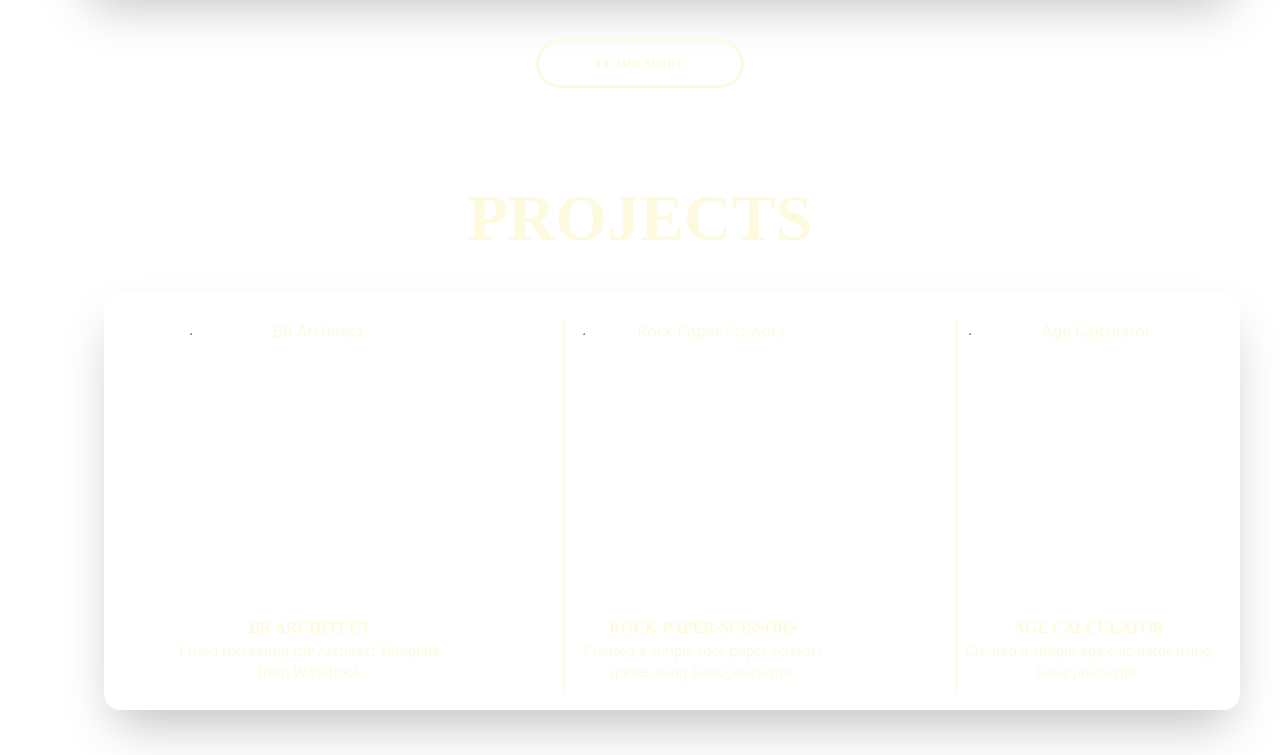
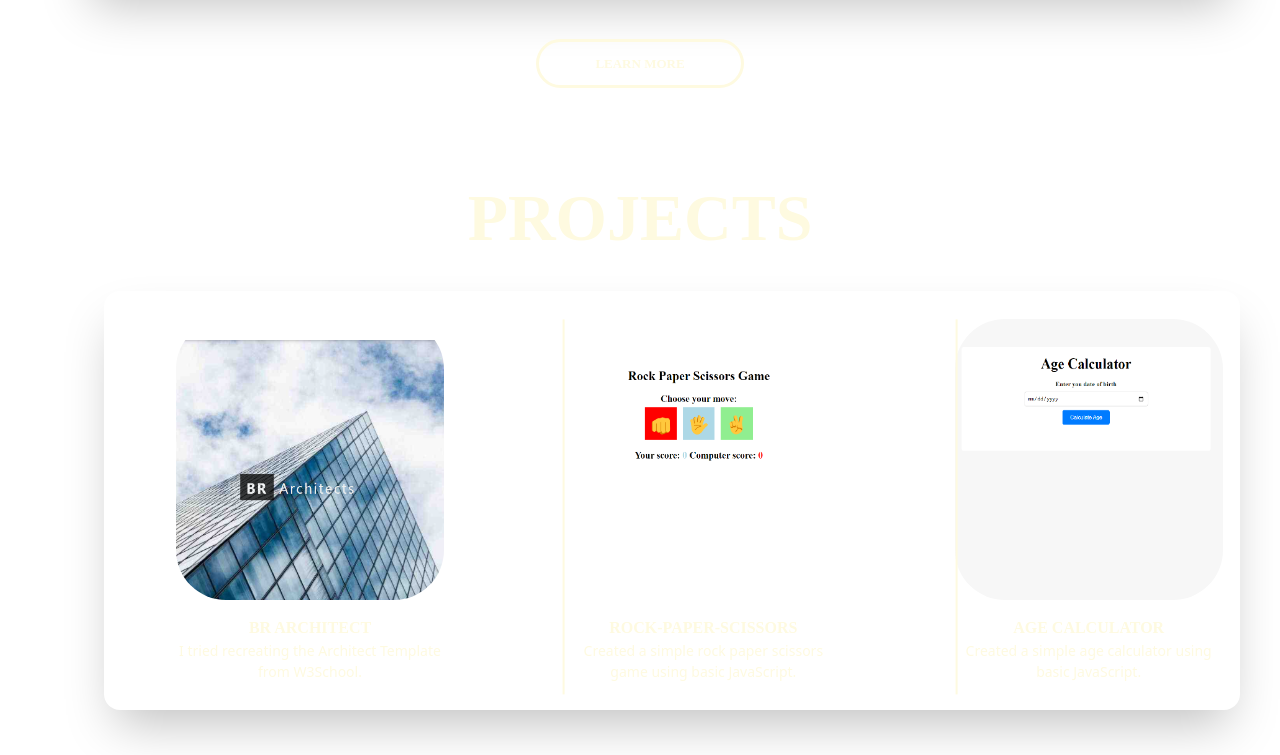
Before and after one commit to innocentemutabazi/PersonalPortofolio, a website: page index.html/index.html in a window 1280 px wide. Shown: the part 1989-2744 px from the top of the page. Drawn offline with Linux system fonts and the light colour scheme; the site is published under a folder, as on GitHub Pages, so addresses that start at the root find nothing; a web font is replaced by a local one.

Commit message:
updated the media's paths

```diff
--- a/index.html/index.html
+++ b/index.html/index.html
@@ -22,7 +22,7 @@
 <body class=" text-[#FEFAE0]">
   <video id="video-background" autoplay loop muted
     class="fixed right-0 bottom-0 min-w-full min-h-full w-auto h-auto z-0 object-cover">
-    <source src="/1095303825-preview_1710524380337.mp4" type="video/mp4">
+    <source src="1095303825-preview_1710524380337.mp4" type="video/mp4">
   </video>
   <header class="flex justify-between items-center py-4 px-6 bg-transparent z-10 relative">
     <a href="#">
@@ -54,7 +54,7 @@
   <div class="mt-48 flex ">
     <div class="inline">
       <div class="relative float-left flex justify-center align-middle ml-[250px] mr-64 w-[60%]">
-        <img src="/image1.png" class="absolute rounded-[40px]  h-[480px] shadow-2xl">
+        <img src="image1.png" class="absolute rounded-[40px]  h-[480px] shadow-2xl">
         <div class="relative z-10 bg-opacity-5 py-14 pb-10">
           <p class=" font-agrandir font-bold text-[#FEFAE0] text-[21px] w-[350px] h-[330] -ml-4">
             Recent Highschool graduate in the field of Physics, Chemistry, and Mathematics, currently a trainee at
@@ -118,7 +118,7 @@
 
     <div class="grid grid-cols-1 md:grid-cols-3 gap-1 ml-16 shadow-2xl pl-14 py-3 rounded-2xl">
       <div class=" p-4 w-[300px]">
-        <img src="/Screenshot 2024-03-17 191612.png" alt="BR Architect" class="w-[281px] h-[281px] rounded-[50px] mb-4">
+        <img src="Screenshot 2024-03-17 191612.png" alt="BR Architect" class="w-[281px] h-[281px] rounded-[50px] mb-4">
         <p class="text-[16px] font-agrandir font-bold">BR ARCHITECT</p>
         <p class="text-[#FEFAE0] text-[14px]">I tried recreating the Architect Template from W3School.</p>
         <hr class="rotate-90 border-[#FEFAE0] ml-[200px] w-[140%] border -mt-44">
@@ -126,7 +126,7 @@
 
       <!-- Project 2 -->
       <div class=" p-4 w-[300px] ml-8">
-        <img src="/Screenshot 2024-03-17 191929.png" alt="Rock Paper Scissors" class="w-[281px] h-[281px] rounded-[50px] mb-4">
+        <img src="Screenshot 2024-03-17 191929.png" alt="Rock Paper Scissors" class="w-[281px] h-[281px] rounded-[50px] mb-4">
         <p class="text-[16px] font-agrandir font-bold">ROCK-PAPER-SCISSORS</p>
         <p class="text-[#FEFAE0] text-[14px]">Created a simple rock paper scissors game using basic JavaScript.</p>
         <hr class="rotate-90 border-[#FEFAE0] ml-[200px] w-[140%] border -mt-44">
@@ -134,7 +134,7 @@
 
       <!-- Project 3 -->
       <div class=" p-4 w-[300px] ml-14">
-        <img src="/Screenshot 2024-03-17 192448.png" alt="Age Calculator" class="w-[281px] h-[281px] rounded-[50px] mb-4">
+        <img src="Screenshot 2024-03-17 192448.png" alt="Age Calculator" class="w-[281px] h-[281px] rounded-[50px] mb-4">
         <p class="text-[16px] font-agrandir font-bold">AGE CALCULATOR</p>
         <p class="text-[#FEFAE0] text-[14px]">Created a simple age calculator using basic JavaScript.</p>
       </div>
```
